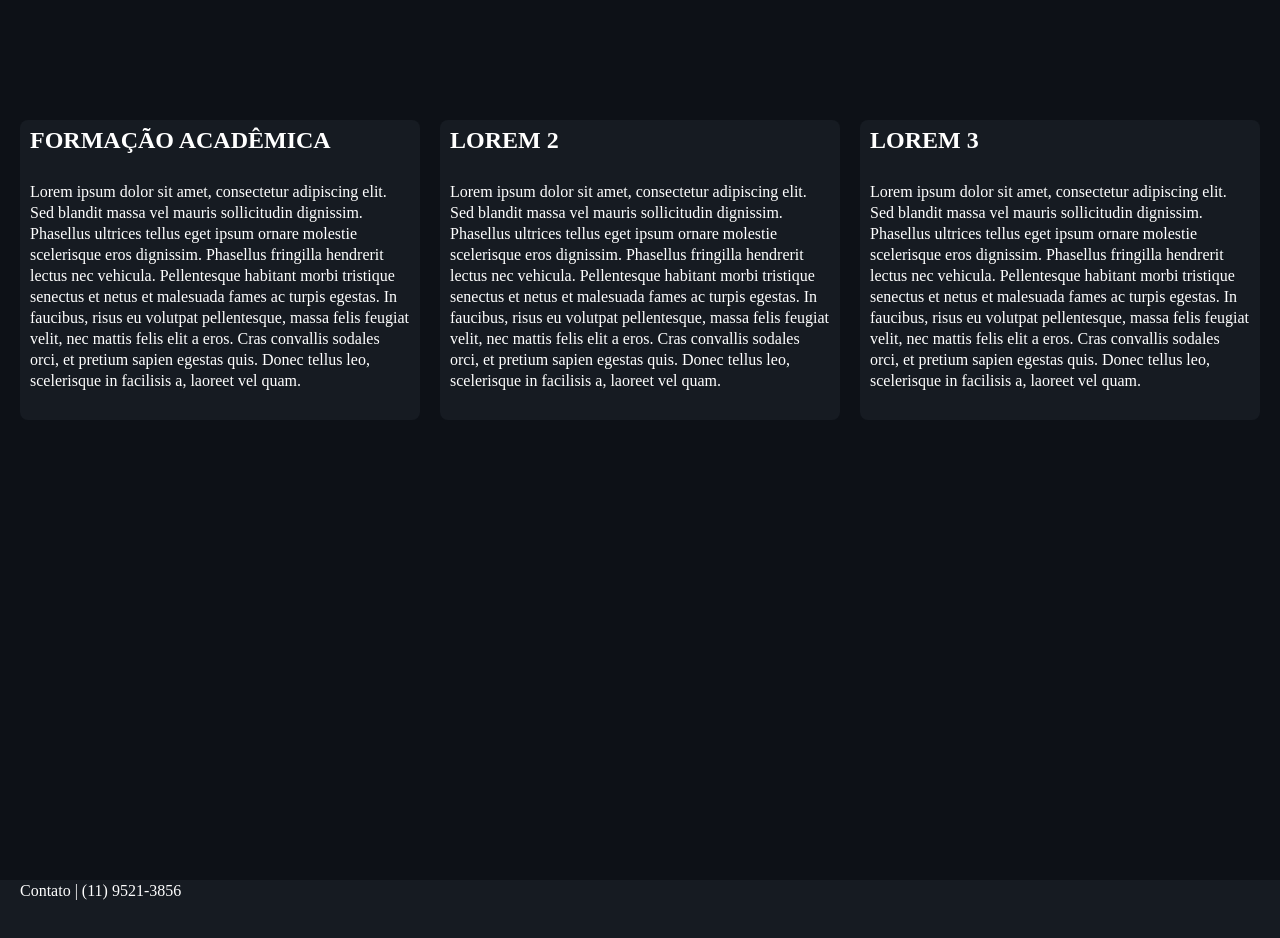
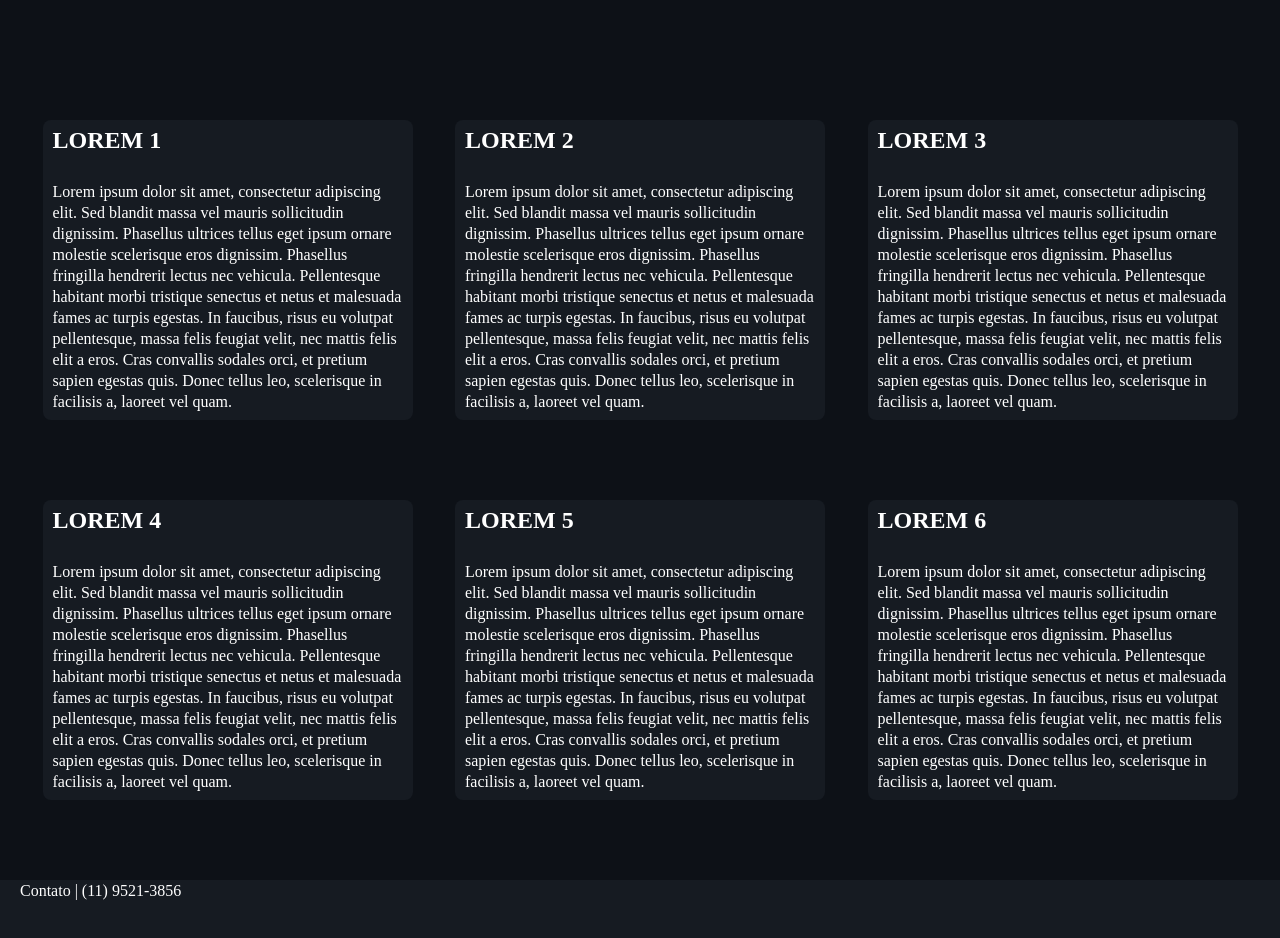
Before and after one commit to Cesar-Felizardo/Portifolio, a plain HTML site: page index.html in a window 1280 px wide. Shown: the part 200-1138 px from the top of the page. Drawn offline with Linux system fonts and the light colour scheme.

Commit message:
terceiro commit

```diff
--- a/index.html
+++ b/index.html
@@ -18,7 +18,7 @@
     <main>
         <section>
             <div class="cards">
-                <h2>FORMAÇÃO ACADÊMICA</h2>
+                <h2>LOREM 1</h2>
                 Lorem ipsum dolor sit amet, consectetur adipiscing elit. Sed blandit massa vel mauris sollicitudin dignissim. Phasellus ultrices tellus eget ipsum ornare molestie scelerisque eros dignissim. Phasellus fringilla hendrerit lectus nec vehicula. Pellentesque habitant morbi tristique senectus et netus et malesuada fames ac turpis egestas. In faucibus, risus eu volutpat pellentesque, massa felis feugiat velit, nec mattis felis elit a eros. Cras convallis sodales orci, et pretium sapien egestas quis. Donec tellus leo, scelerisque in facilisis a, laoreet vel quam.</div>
             <div class="cards">
                 <h2>LOREM 2</h2>
@@ -29,6 +29,21 @@
                 Lorem ipsum dolor sit amet, consectetur adipiscing elit. Sed blandit massa vel mauris sollicitudin dignissim. Phasellus ultrices tellus eget ipsum ornare molestie scelerisque eros dignissim. Phasellus fringilla hendrerit lectus nec vehicula. Pellentesque habitant morbi tristique senectus et netus et malesuada fames ac turpis egestas. In faucibus, risus eu volutpat pellentesque, massa felis feugiat velit, nec mattis felis elit a eros. Cras convallis sodales orci, et pretium sapien egestas quis. Donec tellus leo, scelerisque in facilisis a, laoreet vel quam.</div>
             </div>
         </section>
+
+        <section>
+            <div class="cards">
+                <h2>LOREM 4</h2>
+                Lorem ipsum dolor sit amet, consectetur adipiscing elit. Sed blandit massa vel mauris sollicitudin dignissim. Phasellus ultrices tellus eget ipsum ornare molestie scelerisque eros dignissim. Phasellus fringilla hendrerit lectus nec vehicula. Pellentesque habitant morbi tristique senectus et netus et malesuada fames ac turpis egestas. In faucibus, risus eu volutpat pellentesque, massa felis feugiat velit, nec mattis felis elit a eros. Cras convallis sodales orci, et pretium sapien egestas quis. Donec tellus leo, scelerisque in facilisis a, laoreet vel quam.</div>
+            </div>
+            <div class="cards">
+                <h2>LOREM 5</h2>
+                Lorem ipsum dolor sit amet, consectetur adipiscing elit. Sed blandit massa vel mauris sollicitudin dignissim. Phasellus ultrices tellus eget ipsum ornare molestie scelerisque eros dignissim. Phasellus fringilla hendrerit lectus nec vehicula. Pellentesque habitant morbi tristique senectus et netus et malesuada fames ac turpis egestas. In faucibus, risus eu volutpat pellentesque, massa felis feugiat velit, nec mattis felis elit a eros. Cras convallis sodales orci, et pretium sapien egestas quis. Donec tellus leo, scelerisque in facilisis a, laoreet vel quam.</div>
+            </div>
+            <div class="cards">
+                <h2>LOREM 6</h2>
+                Lorem ipsum dolor sit amet, consectetur adipiscing elit. Sed blandit massa vel mauris sollicitudin dignissim. Phasellus ultrices tellus eget ipsum ornare molestie scelerisque eros dignissim. Phasellus fringilla hendrerit lectus nec vehicula. Pellentesque habitant morbi tristique senectus et netus et malesuada fames ac turpis egestas. In faucibus, risus eu volutpat pellentesque, massa felis feugiat velit, nec mattis felis elit a eros. Cras convallis sodales orci, et pretium sapien egestas quis. Donec tellus leo, scelerisque in facilisis a, laoreet vel quam.</div>
+            </div>
+        </section>
     </main>
     <footer>
         <div class="divFooter"> Contato | (11) 9521-3856</div>
--- a/style/style.css
+++ b/style/style.css
@@ -33,7 +33,7 @@ section {
     background: transparent;
 }
 section .cards {
-    width: 380px;
+    width: 350px;
     height: 280px;
     padding: 10px;
     margin: 20px 0px;
```
